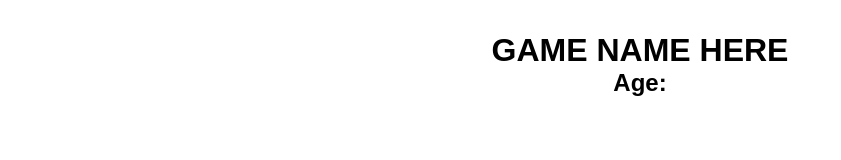
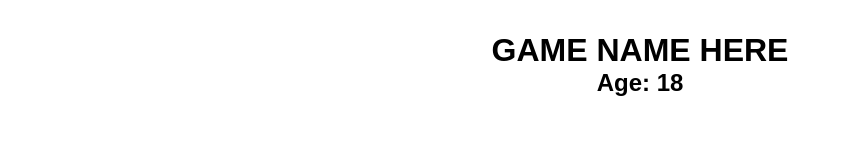
Before and after one commit to nothingbutash/HackCamp---LifeAndTaxes, a React (Vite) app: page / in a window 1280 px wide. Shown: the top 160 px of the page, without its empty margins (0-841 px from the left). Built offline with nearby package versions, Linux system fonts and the light colour scheme.

Commit message:
fixed display issue

```diff
--- a/src/App.jsx
+++ b/src/App.jsx
@@ -5,7 +5,10 @@ import { useState } from "react";
 function App() {
   const startingJoy = 40
   const startingMoney = 50
+  const startingAge = 18
+  const maximumAge = 80
 
+  const [age, setAge] = useState(startingAge) //age value, which will be updated and accessed for loop
 
   const [joyLevel, setJoyLevel] = useState(startingJoy)
   const [moneyLevel, setMoneyLevel] = useState(startingMoney)
@@ -20,12 +23,17 @@ function App() {
     setMoneyLevel(moneyLevel + num)
   }
 
+  // for (let i = startingAge; i < maximumAge; i++) {
+
+  //   setAge(i)
+  // }
+
   return (
     <div className="app">
       <h1>GAME NAME HERE</h1>
       <Meter type="Joy" value={joyLevel} colour="red" place={1} />
       <Meter type="Money" value={moneyLevel} colour="green" place={2} />
-      <h2>Age: {}</h2>
+      <h2>Age: {age}</h2>
     </div>
   );
 }
```
